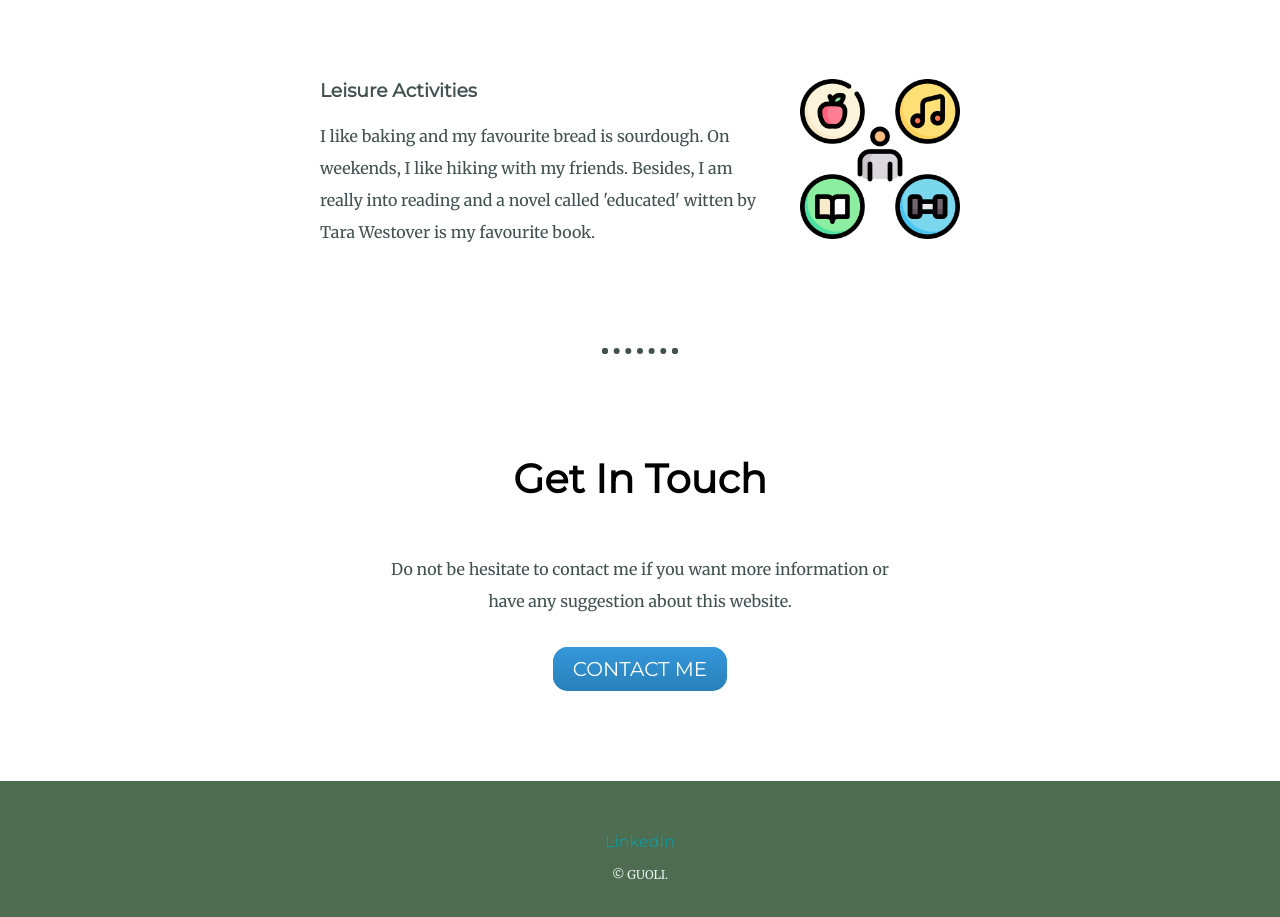
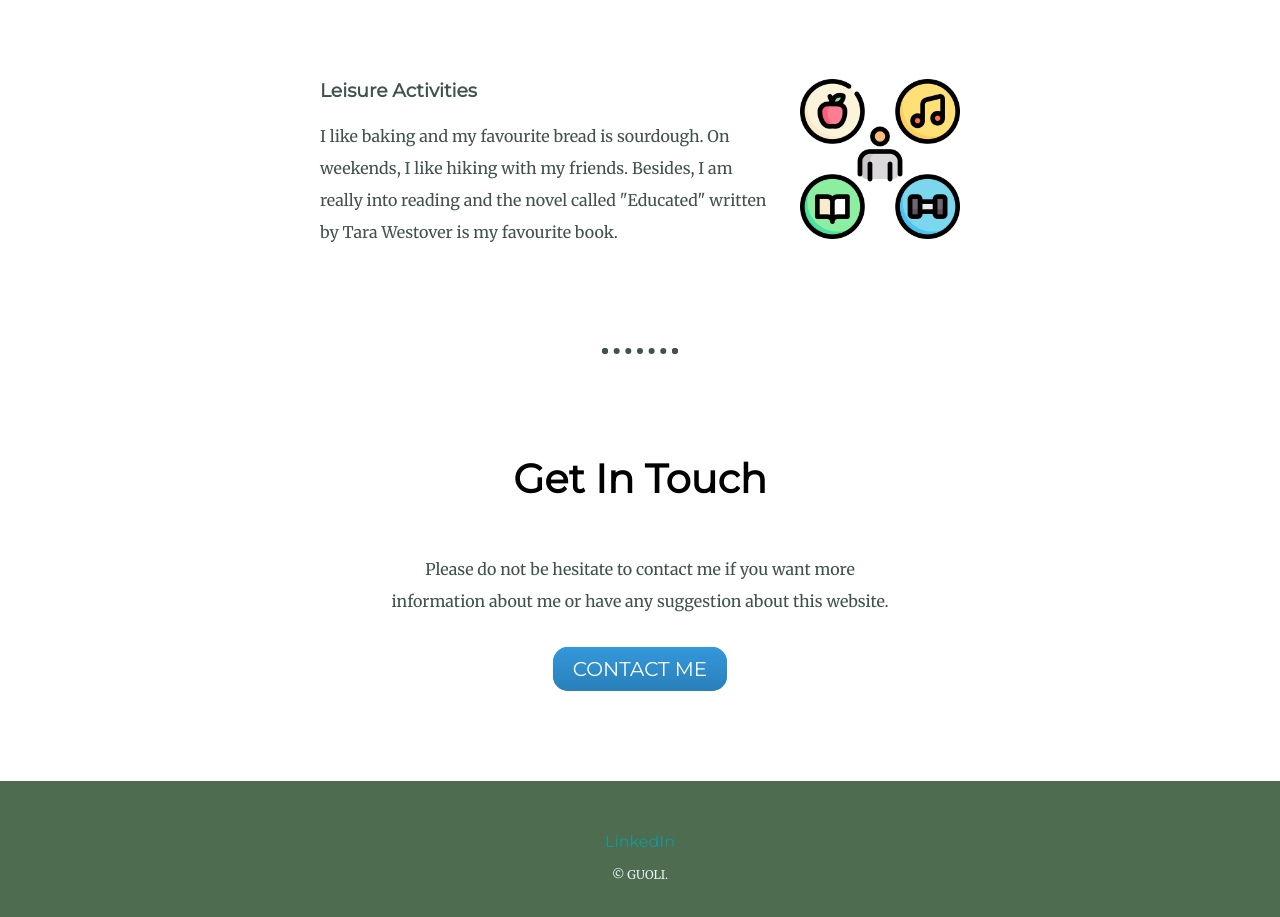
Before and after one commit to GuoLi7/MyWebsite, a plain HTML site: page index.html in a window 1280 px wide. Shown: the part 1880-2797 px from the top of the page. Drawn offline with Linux system fonts and the light colour scheme.

Commit message:
Update index.html

```diff
--- a/index.html
+++ b/index.html
@@ -40,7 +40,7 @@
       <div class="skill-row">
         <img class="life-img" src="lifestyle.png" alt="lifestyle">
         <h3>Leisure Activities</h3>
-        <p class="life-description"> I like baking and my favourite bread is sourdough. On weekends, I like hiking with my friends. Besides, I am really into reading and a novel called 'educated' witten by Tara Westover is my favourite book.</p>
+        <p class="life-description"> I like baking and my favourite bread is sourdough. On weekends, I like hiking with my friends. Besides, I am really into reading and the novel called "Educated" written by Tara Westover is my favourite book.</p>
       </div>
 
     </div>
@@ -49,7 +49,7 @@
     <div class="contact-me">
       <h2>Get In Touch</h2>
       <h3></h3>
-      <p class="contact-message">Do not be hesitate to contact me if you want more information or have any suggestion about this website.</p>
+      <p class="contact-message">Please do not be hesitate to contact me if you want more information about me or have any suggestion about this website.</p>
       <a class="btn" href="mailto:gl770399@gmail.com">CONTACT ME</a>
     </div>
 
```
